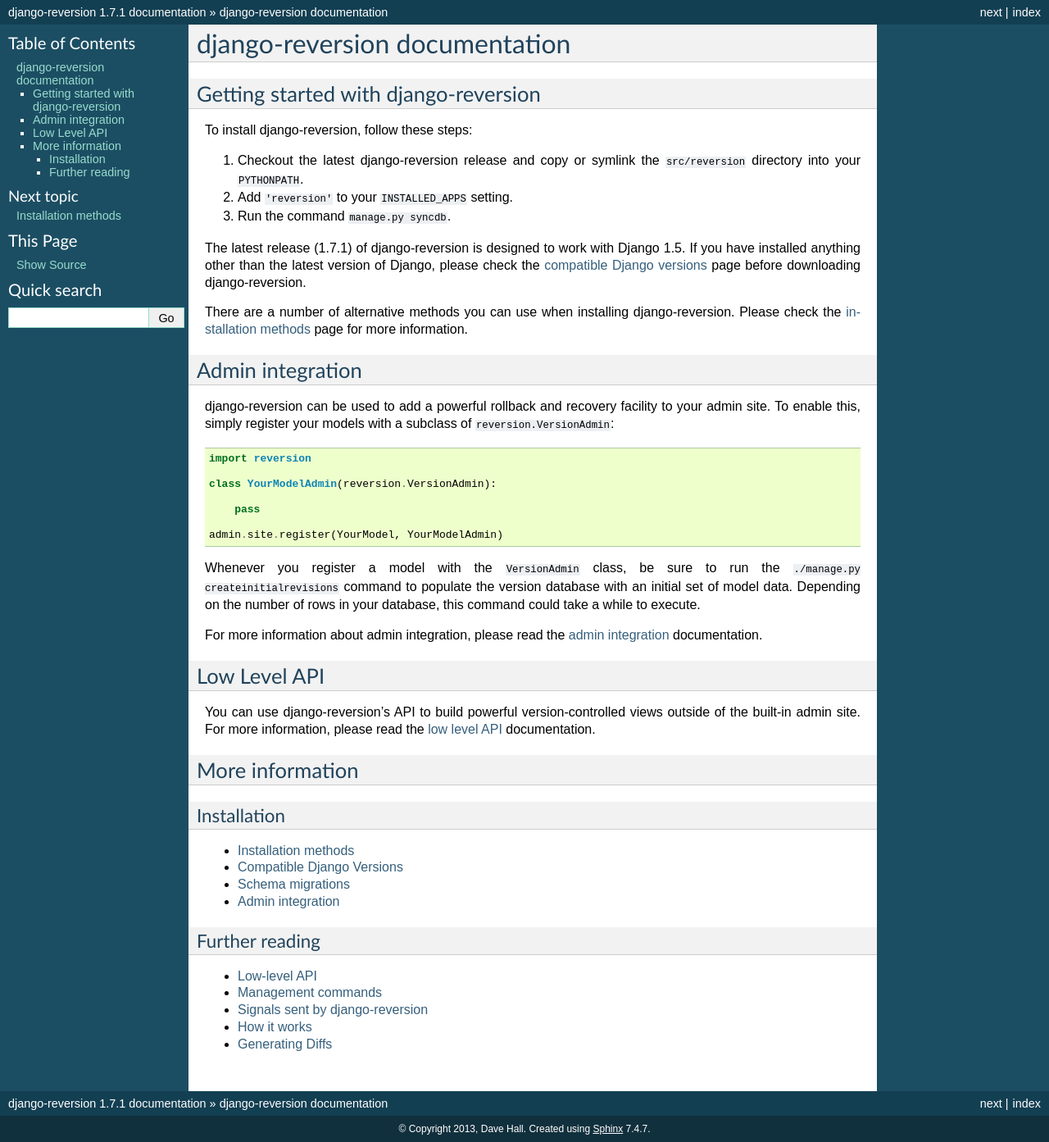
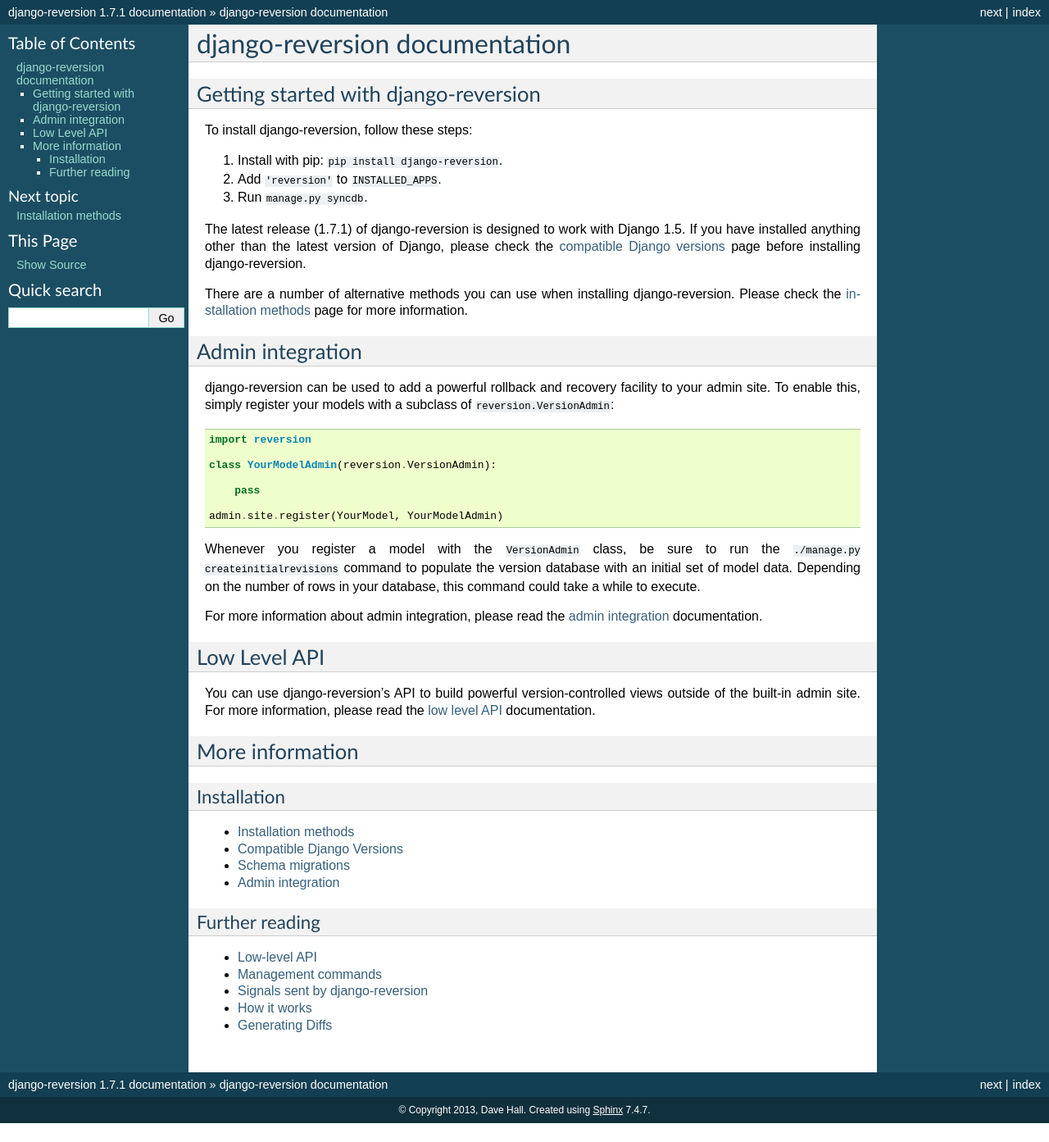
Before and after one commit to etianen/django-reversion, a Sphinx documentation site: the page built from docs/index.rst, in a window 1280 px wide. Shown: the whole page at 82% size. Built offline with Sphinx 7.4.7, drawn with Linux system fonts in a browser that asks for light colours; after the commit the page ends 1370 px from its top, so only the background shows below that.

Commit message:
Simplifying default installation procedure

```diff
--- a/docs/index.rst
+++ b/docs/index.rst
@@ -8,11 +8,11 @@
 
 To install django-reversion, follow these steps:
 
-1.  Checkout the latest django-reversion release and copy or symlink the ``src/reversion`` directory into your ``PYTHONPATH``.
-2.  Add ``'reversion'`` to your ``INSTALLED_APPS`` setting.
-3.  Run the command ``manage.py syncdb``.
+1.  Install with pip: ``pip install django-reversion``.
+2.  Add ``'reversion'`` to ``INSTALLED_APPS``.
+3.  Run ``manage.py syncdb``.
 
-The latest release (1.7.1) of django-reversion is designed to work with Django 1.5. If you have installed anything other than the latest version of Django, please check the :ref:`compatible Django versions <django-versions>` page before downloading django-reversion.
+The latest release (1.7.1) of django-reversion is designed to work with Django 1.5. If you have installed anything other than the latest version of Django, please check the :ref:`compatible Django versions <django-versions>` page before installing django-reversion.
 
 There are a number of alternative methods you can use when installing django-reversion. Please check the :ref:`installation methods <installation>` page for more information.
 
```
